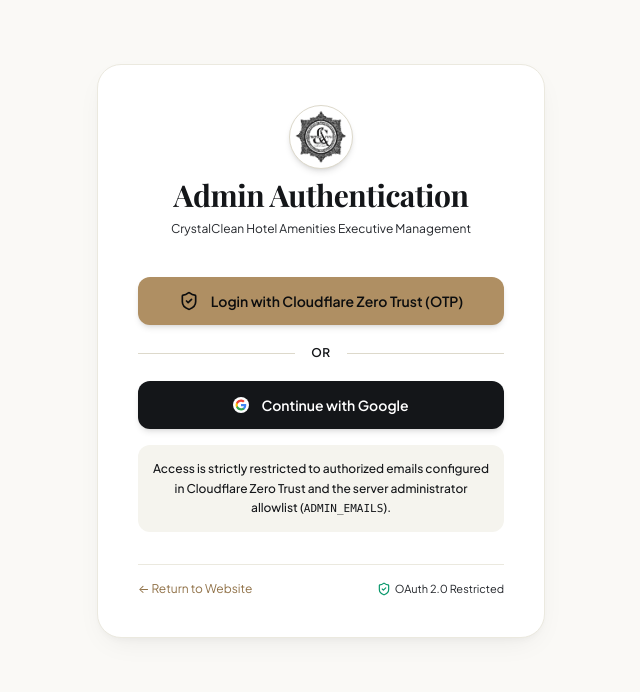
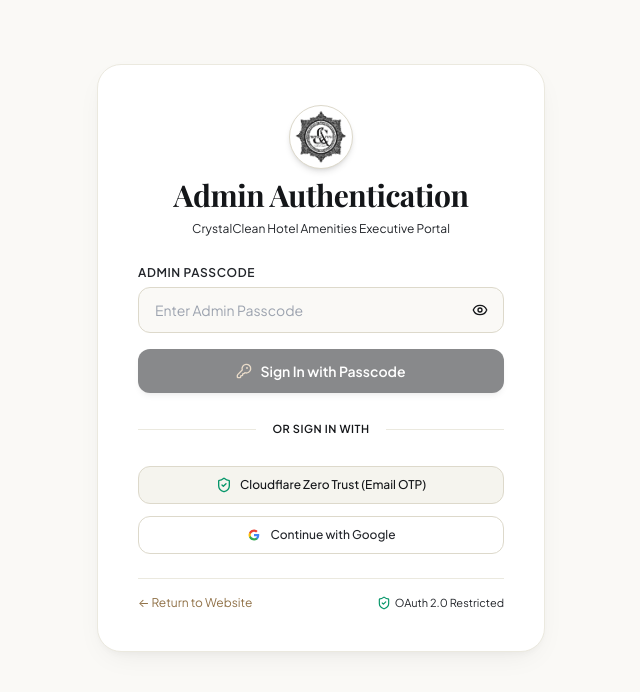
Before and after one commit to Deepak457569/cryststalclean, a React (Vite) app: page /admin/login in a window 1280 px wide. Shown: the top 692 px of the page, without its empty margins (319-959 px from the left). Built offline with nearby package versions, Linux system fonts and the light colour scheme; no server answers; a web font is replaced by a local one.

Commit message:
feat(auth): add 100% free direct admin passcode login option

```diff
--- a/src/context/AuthContext.tsx
+++ b/src/context/AuthContext.tsx
@@ -7,6 +7,7 @@
   loading: boolean;
   previewDrafts: boolean;
   setPreviewDrafts: (val: boolean) => void;
+  loginWithToken: (newToken: string, user: AdminUser) => void;
   logout: () => Promise<void>;
   checkAuth: () => Promise<void>;
 }
@@ -17,6 +18,12 @@
   const [adminUser, setAdminUser] = useState<AdminUser | null>(null);
   const [token, setToken] = useState<string | null>(() => localStorage.getItem('cc_token'));
   const [loading, setLoading] = useState(true);
+
+  const loginWithToken = (newToken: string, user: AdminUser) => {
+    localStorage.setItem('cc_token', newToken);
+    setToken(newToken);
+    setAdminUser(user);
+  };
   const [previewDrafts, setPreviewDraftsState] = useState<boolean>(() => {
     return localStorage.getItem('cc_preview_drafts') === 'true' || window.location.search.includes('preview=drafts');
   });
@@ -68,7 +75,7 @@
   };
 
   return (
-    <AuthContext.Provider value={{ adminUser, token, loading, previewDrafts, setPreviewDrafts, logout, checkAuth }}>
+    <AuthContext.Provider value={{ adminUser, token, loading, previewDrafts, setPreviewDrafts, loginWithToken, logout, checkAuth }}>
       {children}
     </AuthContext.Provider>
   );
--- a/src/pages/admin/AdminLoginPage.tsx
+++ b/src/pages/admin/AdminLoginPage.tsx
@@ -1,11 +1,14 @@
 import React, { useState, useEffect } from 'react';
 import { useNavigate, useSearchParams, Link } from 'react-router-dom';
-import { ShieldCheck, AlertCircle } from 'lucide-react';
+import { ShieldCheck, AlertCircle, KeyRound, Eye, EyeOff, Loader2 } from 'lucide-react';
 import { useAuth } from '../../context/AuthContext';
 
 export const AdminLoginPage: React.FC = () => {
+  const [passcode, setPasscode] = useState('');
+  const [showPasscode, setShowPasscode] = useState(false);
+  const [isSubmitting, setIsSubmitting] = useState(false);
   const [error, setError] = useState<string | null>(null);
-  const { adminUser } = useAuth();
+  const { adminUser, loginWithToken } = useAuth();
   const navigate = useNavigate();
   const [searchParams] = useSearchParams();
 
@@ -38,13 +41,42 @@
     }
   }, [adminUser, searchParams, navigate]);
 
+  const handlePasscodeLogin = async (e: React.FormEvent) => {
+    e.preventDefault();
+    if (!passcode.trim() || isSubmitting) return;
+
+    setError(null);
+    setIsSubmitting(true);
+
+    try {
+      const res = await fetch('/api/auth/login', {
+        method: 'POST',
+        headers: { 'Content-Type': 'application/json' },
+        body: JSON.stringify({ passcode: passcode.trim() }),
+      });
+
+      const data = await res.json();
+      if (!res.ok || !data.success) {
+        setError(data.error || 'Invalid administrative passcode.');
+        return;
+      }
+
+      loginWithToken(data.token, data.user);
+      navigate('/admin');
+    } catch {
+      setError('Network connection error. Please try again.');
+    } finally {
+      setIsSubmitting(false);
+    }
+  };
+
   const handleGoogleLogin = () => {
     window.location.href = '/api/auth/google';
   };
 
   return (
     <div className="min-h-[80vh] flex items-center justify-center px-4 py-16 bg-cream-50">
-      <div className="w-full max-w-md bg-white rounded-3xl border border-cream-200 shadow-luxury p-8 sm:p-10 space-y-8 animate-fade-in">
+      <div className="w-full max-w-md bg-white rounded-3xl border border-cream-200 shadow-luxury p-8 sm:p-10 space-y-6 animate-fade-in">
         {/* Brand Header */}
         <div className="text-center space-y-2">
           <div className="w-16 h-16 rounded-full overflow-hidden bg-white border border-cream-300 flex items-center justify-center p-1 mx-auto shadow-md">
@@ -58,7 +90,7 @@
             Admin Authentication
           </h1>
           <p className="text-xs text-charcoal-800">
-            CrystalClean Hotel Amenities Executive Management
+            CrystalClean Hotel Amenities Executive Portal
           </p>
         </div>
 
@@ -69,29 +101,74 @@
           </div>
         )}
 
-        {/* Authentication Options */}
-        <div className="space-y-4 pt-2">
-          {/* Cloudflare Zero Trust OTP (Recommended) */}
+        {/* Free Direct Passcode Login Form */}
+        <form onSubmit={handlePasscodeLogin} className="space-y-4 pt-1">
+          <div className="space-y-1.5">
+            <label className="block text-xs font-semibold text-charcoal-800 uppercase tracking-wider">
+              Admin Passcode
+            </label>
+            <div className="relative">
+              <input
+                type={showPasscode ? 'text' : 'password'}
+                value={passcode}
+                onChange={(e) => setPasscode(e.target.value)}
+                placeholder="Enter Admin Passcode"
+                required
+                className="w-full px-4 py-3 bg-cream-50 border border-cream-300 rounded-xl text-charcoal-900 text-sm focus:outline-none focus:ring-2 focus:ring-champagne-500 focus:border-champagne-500 pr-10"
+              />
+              <button
+                type="button"
+                onClick={() => setShowPasscode(!showPasscode)}
+                className="absolute right-3 top-1/2 -translate-y-1/2 text-charcoal-500 hover:text-charcoal-700 cursor-pointer p-1"
+                title={showPasscode ? 'Hide passcode' : 'Show passcode'}
+              >
+                {showPasscode ? <EyeOff className="w-4 h-4" /> : <Eye className="w-4 h-4" />}
+              </button>
+            </div>
+          </div>
+
+          <button
+            type="submit"
+            disabled={isSubmitting || !passcode.trim()}
+            className="w-full py-3 px-4 bg-charcoal-900 hover:bg-charcoal-800 disabled:opacity-50 text-white font-semibold rounded-xl text-sm transition-all shadow-md flex items-center justify-center gap-2 cursor-pointer"
+          >
+            {isSubmitting ? (
+              <>
+                <Loader2 className="w-4 h-4 animate-spin text-champagne-400" />
+                <span>Authenticating...</span>
+              </>
+            ) : (
+              <>
+                <KeyRound className="w-4 h-4 text-champagne-400" />
+                <span>Sign In with Passcode</span>
+              </>
+            )}
+          </button>
+        </form>
+
+        <div className="relative flex py-1 items-center">
+          <div className="flex-grow border-t border-cream-200"></div>
+          <span className="flex-shrink mx-4 text-[11px] font-semibold text-charcoal-500 uppercase tracking-wider">or sign in with</span>
+          <div className="flex-grow border-t border-cream-200"></div>
+        </div>
+
+        {/* Alternative SSO Options */}
+        <div className="space-y-3">
+          {/* Cloudflare Zero Trust OTP */}
           <button
             type="button"
             onClick={() => navigate('/admin')}
-            className="w-full py-3.5 px-4 bg-champagne-600 hover:bg-champagne-700 text-charcoal-950 font-semibold rounded-xl text-sm transition-all shadow-md flex items-center justify-center gap-3 cursor-pointer"
+            className="w-full py-2.5 px-4 bg-cream-100 hover:bg-cream-200 border border-cream-300 text-charcoal-900 font-medium rounded-xl text-xs transition-all flex items-center justify-center gap-2 cursor-pointer"
           >
-            <ShieldCheck className="w-5 h-5 text-charcoal-950" />
-            <span>Login with Cloudflare Zero Trust (OTP)</span>
+            <ShieldCheck className="w-4 h-4 text-emerald-600" />
+            <span>Cloudflare Zero Trust (Email OTP)</span>
           </button>
-
-          <div className="relative flex py-1 items-center">
-            <div className="flex-grow border-t border-cream-300"></div>
-            <span className="flex-shrink mx-4 text-xs font-semibold text-charcoal-600 uppercase tracking-wider">or</span>
-            <div className="flex-grow border-t border-cream-300"></div>
-          </div>
 
           {/* Google OAuth Section */}
           <button
             type="button"
             onClick={handleGoogleLogin}
-            className="w-full py-3.5 px-4 bg-charcoal-900 hover:bg-charcoal-800 text-white font-semibold rounded-xl text-sm transition-all shadow-md flex items-center justify-center gap-3 cursor-pointer"
+            className="w-full py-2.5 px-4 bg-white hover:bg-cream-100 border border-cream-300 text-charcoal-800 font-medium rounded-xl text-xs transition-all flex items-center justify-center gap-2 cursor-pointer"
           >
             {/* Google Monogram SVG */}
             <svg className="w-4 h-4 bg-white rounded-full p-0.5" viewBox="0 0 24 24">
@@ -114,12 +191,6 @@
             </svg>
             <span>Continue with Google</span>
           </button>
-
-          <div className="bg-cream-100 rounded-xl p-3.5 text-center">
-            <p className="text-xs text-charcoal-700 leading-relaxed font-medium">
-              Access is strictly restricted to authorized emails configured in Cloudflare Zero Trust and the server administrator allowlist (<span className="font-mono text-[11px] text-charcoal-900">ADMIN_EMAILS</span>).
-            </p>
-          </div>
         </div>
 
         {/* Footer Navigation */}
--- a/worker/types.ts
+++ b/worker/types.ts
@@ -14,6 +14,7 @@
   GOOGLE_CLIENT_SECRET?: string;
   TURNSTILE_SECRET?: string;
   APP_BASE_URL?: string;
+  ADMIN_PASSCODE?: string;
 }
 
 export type OrderStatus =
```
Also changed, not shown: worker/auth.ts (+13 -5 lines), worker/index.ts (+59 -1 lines), 2 other files (tests, documents, lock files or other folders).
